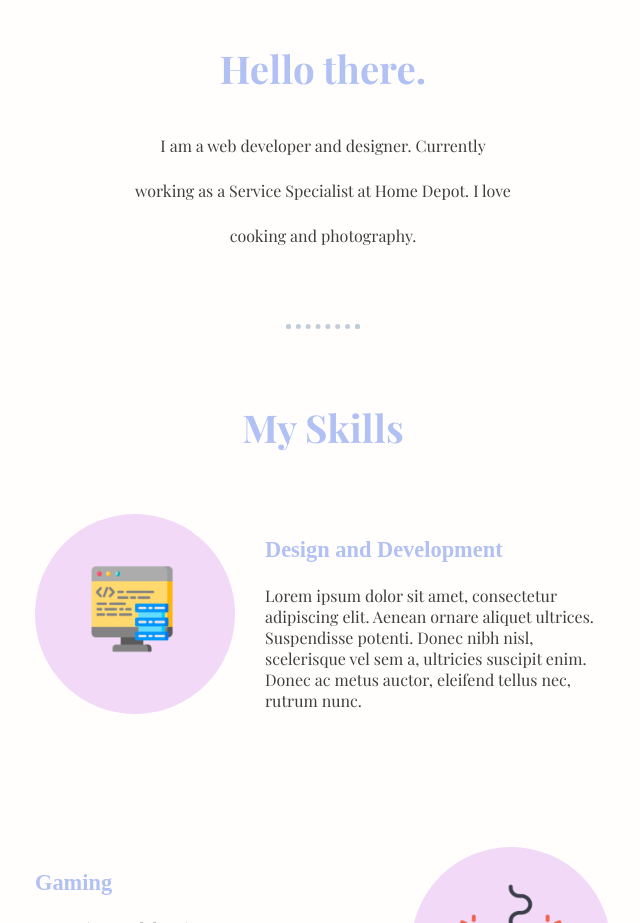
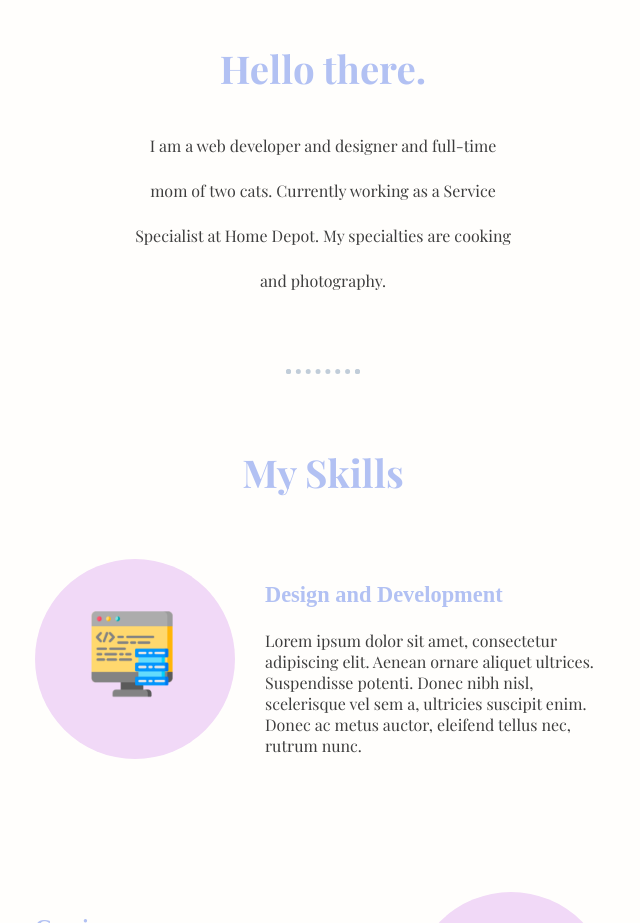
Before and after one commit to natalia-silva17/cv, a plain HTML site: page index.html in a window 1280 px wide. Shown: the part 931-1854 px from the top of the page, without its empty margins (317-957 px from the left). Drawn offline with nearby package versions, Linux system fonts and the light colour scheme; a web font is replaced by a local one.

Commit message:
Update index.html

```diff
--- a/index.html
+++ b/index.html
@@ -19,7 +19,7 @@
       <div class="opening">
         <img class="avatar" src="images/profile.png" alt="avatar-profile">
         <h2 class="hello-there">Hello there.</h2>
-        <p>I am a web developer and designer. Currently working as a Service Specialist at Home Depot. I love cooking and photography.</p>
+        <p>I am a web developer and designer and full-time mom of two cats. Currently working as a Service Specialist at Home Depot. My specialties are cooking and photography.</p>
       </div>
       <hr>
       <div class="skills">
```
